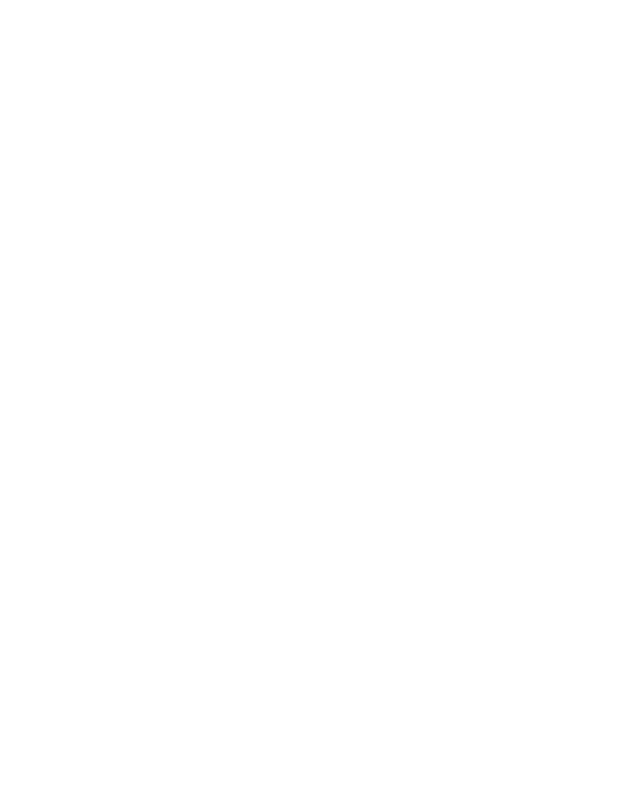
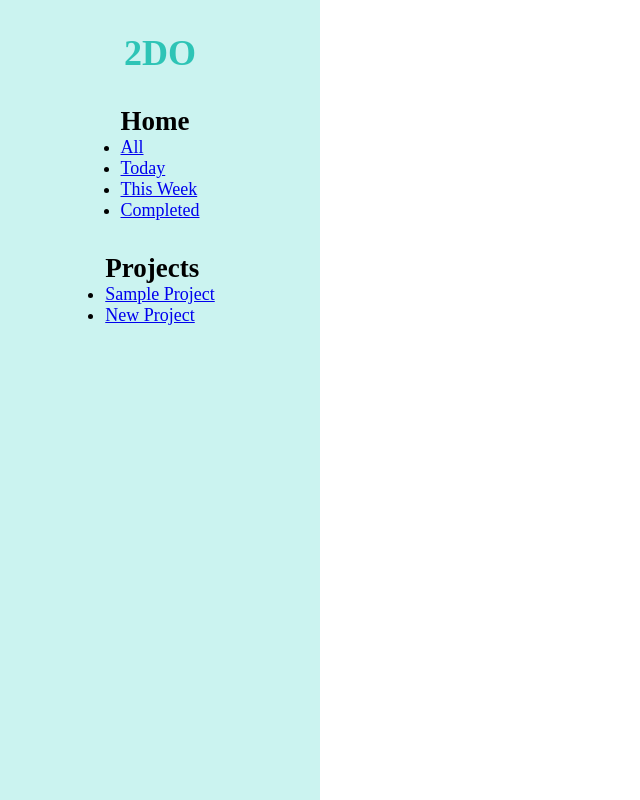
Before and after one commit to m1dn1ghtblue/TodoList, a website built with webpack: page dist/index.html in a window 1280 px wide. Shown: the whole page, without its empty margins (0-640 px from the left). Built offline with Linux system fonts and the light colour scheme.

Commit message:
add sidebar layout

```diff
--- /dev/null
+++ b/src/_colors.scss
@@ -0,0 +1,5 @@
+$background: #ffffff;
+$primary: #2ec4b6;
+$primary-light: #cbf3f0;
+$secondary: #ff9f1c;
+$secondary-light: #ffbf69;
--- a/src/style.scss
+++ b/src/style.scss
@@ -0,0 +1,41 @@
+@import './colors';
+
+* {
+	padding: 0;
+	margin: 0;
+	box-sizing: border-box;
+}
+
+html, button {
+	font-size: 18px;
+}
+
+body {
+	background-color: $background;
+}
+
+main {
+	width: 100vw;
+	height: 100vh;
+	display: grid;
+	grid-template-columns: 320px 1fr;
+}
+
+#sidebar {
+	grid-column: 1 / 2;
+	width: 100%;
+	height: 100%;
+	background-color: $primary-light;
+
+	padding: 32px;
+
+	display: flex;
+	flex-direction: column;
+	align-items: center;
+	gap: 32px;
+
+	h1 {
+		font-size: 2rem;
+		color: $primary;
+	}
+}
```
Also changed, not shown: dist/bundle.js, dist/index.html.
